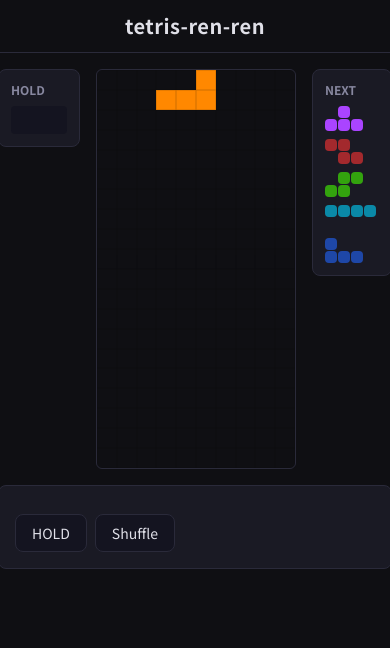
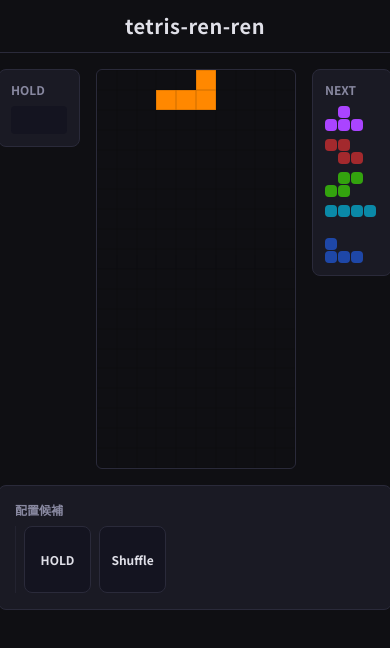
Before and after one commit to vs1200/sandbox-codex-01, a React (Vite) app: page / in a window 390 px wide. Both pictures are taken after a click on the button "無限モード". Shown: the top 648 px of the page. Built offline with nearby package versions, Linux system fonts and the light colour scheme.

Commit message:
refactor: Improve layout and responsiveness of choice selection panel

```diff
--- a/src/components/game/ChoicePanel.tsx
+++ b/src/components/game/ChoicePanel.tsx
@@ -39,18 +39,16 @@ export function ChoicePanel() {
 
   return (
     <div className="bg-bg-secondary border border-border rounded-lg p-4 w-full max-w-xl">
+      <p className="text-xs text-text-dim mb-2 font-bold">配置候補</p>
+      <div className="flex flex-nowrap gap-2 overflow-x-auto items-stretch">
         {/* 現在ミノの配置候補 */}
-      {nextChoices.length > 0 && (
-        <div className="mb-3">
-          <p className="text-xs text-text-dim mb-2 font-bold">配置候補</p>
-          <div className="flex flex-wrap gap-2">
         {nextChoices.map((nextTane) => (
           <button
             type="button"
             key={`choice-${nextTane}`}
             onClick={() => selectChoice(nextTane, false)}
             className="p-2 bg-bg-board border border-border rounded-lg
-									hover:border-accent transition-colors cursor-pointer"
+							hover:border-accent transition-colors cursor-pointer shrink-0"
             title={`${currentMino} → ${nextTane}`}
           >
             <ChoicePreview
@@ -61,24 +59,19 @@ export function ChoicePanel() {
             />
           </button>
         ))}
-          </div>
-        </div>
+
+        {/* HOLDミノの配置候補 (区切り) */}
+        {holdActivated && holdChoices.length > 0 && (
+          <div className="shrink-0 w-px bg-border/60 self-stretch" />
         )}
-
-      {/* HOLDミノの配置候補 */}
-      {holdActivated && holdChoices.length > 0 && (
-        <div className="mb-3 pt-3 border-t border-border">
-          <p className="text-xs text-text-dim mb-2 font-bold">
-            HOLD候補（{holdMino?.toUpperCase()}）
-          </p>
-          <div className="flex flex-wrap gap-2">
-            {holdChoices.map((nextTane) => (
+        {holdActivated &&
+          holdChoices.map((nextTane) => (
             <button
               type="button"
               key={`hold-${nextTane}`}
               onClick={() => selectChoice(nextTane, true)}
               className="p-2 bg-bg-board border border-accent/40 rounded-lg
-									hover:border-accent transition-colors cursor-pointer"
+								hover:border-accent transition-colors cursor-pointer shrink-0"
               title={`HOLD: ${holdMino} → ${nextTane}`}
             >
               <ChoicePreview
@@ -89,18 +82,19 @@ export function ChoicePanel() {
               />
             </button>
           ))}
-          </div>
-        </div>
+
+        {/* HOLD / Shuffle ボタン (区切り) */}
+        {(!holdActivated || ren === -1) && (
+          <div className="shrink-0 w-px bg-border/60 self-stretch" />
         )}
-
-      {/* HOLD / Shuffle ボタン */}
-      <div className="flex gap-2 mt-3">
         {!holdActivated && (
           <button
             type="button"
             onClick={activateHold}
-            className="px-4 py-2 bg-bg-board border border-border rounded-lg text-sm
-							hover:border-accent transition-colors cursor-pointer"
+            className="p-2 bg-bg-board border border-border rounded-lg
+							hover:border-accent transition-colors cursor-pointer shrink-0
+							flex items-center justify-center text-xs font-bold"
+            style={{ width: "67px", height: "67px" }}
           >
             HOLD
           </button>
@@ -109,8 +103,10 @@ export function ChoicePanel() {
           <button
             type="button"
             onClick={shuffle}
-            className="px-4 py-2 bg-bg-board border border-border rounded-lg text-sm
-							hover:border-accent transition-colors cursor-pointer"
+            className="p-2 bg-bg-board border border-border rounded-lg
+							hover:border-accent transition-colors cursor-pointer shrink-0
+							flex items-center justify-center text-xs font-bold"
+            style={{ width: "67px", height: "67px" }}
           >
             Shuffle
           </button>
```
Lines whose indentation alone changed are shown as unchanged.
